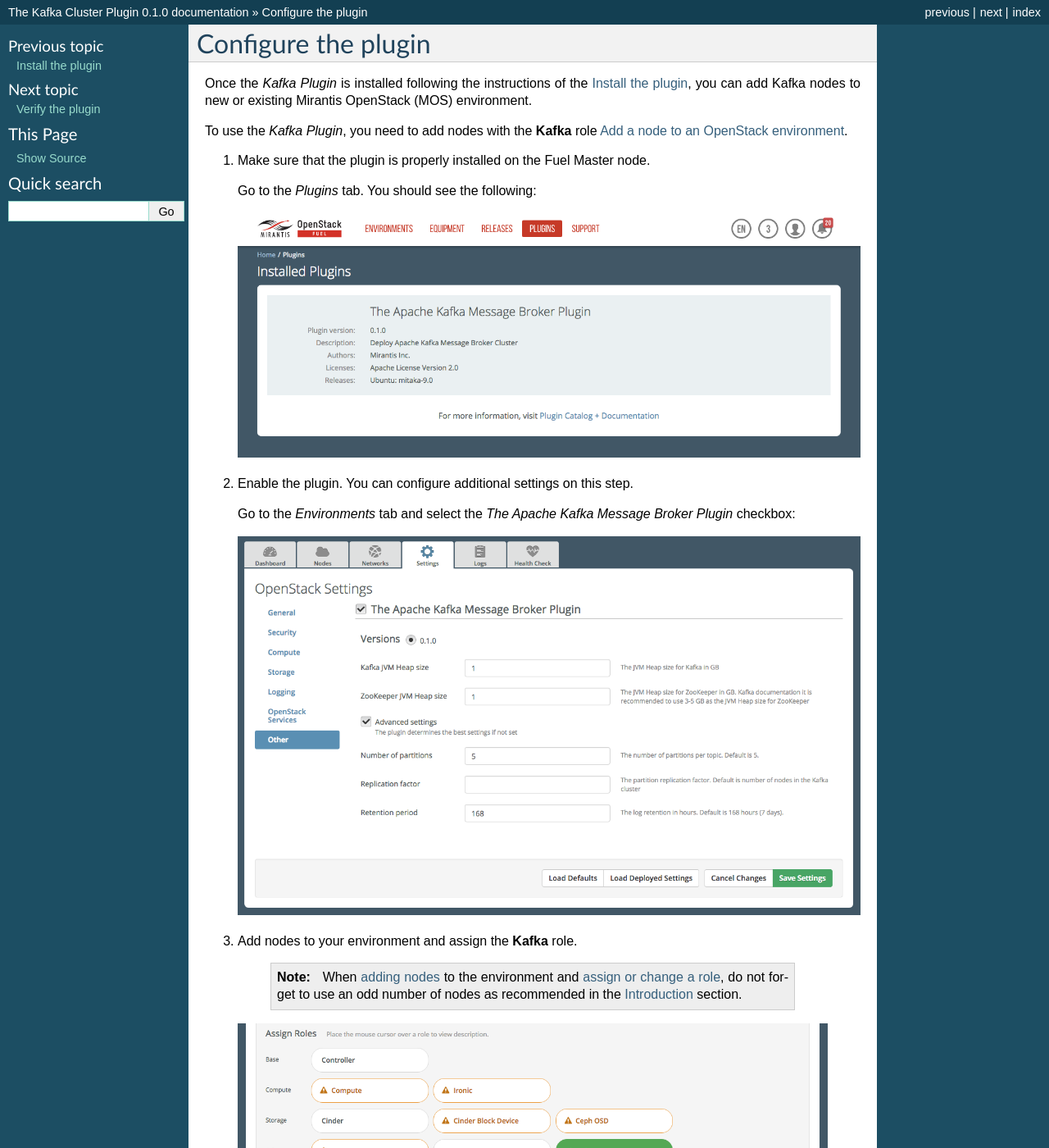
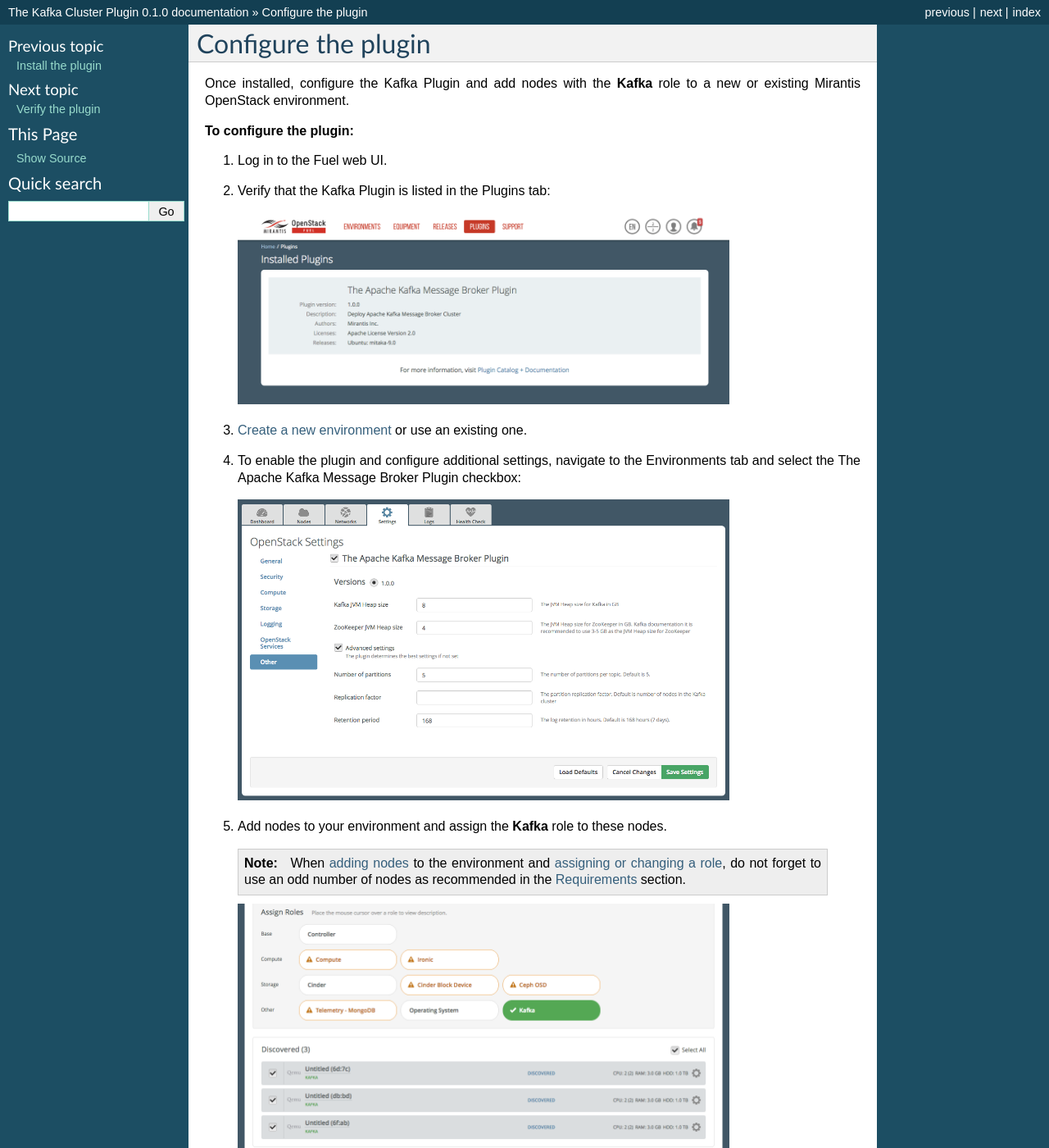
Before and after one commit to openstack-archive/fuel-plugin-kafka, a Sphinx documentation site: the page built from docs/source/configure.rst, in a window 1280 px wide and 1400 px high. Shown: the whole window at 82% size. Built offline with Sphinx 7.4.7, drawn with Linux system fonts in a browser that asks for light colours; some of the changed text lies outside the part shown.

Commit message:
[Docs] Edits the plugin guide
* Edits the Kafka Cluster Plugin documentation
* Updates the screenshots

Change-Id: Icbe4a04cc8cdc9302a38c2b223c7f88e82afd9cb

```diff
--- a/docs/source/configure.rst
+++ b/docs/source/configure.rst
@@ -3,43 +3,41 @@
 Configure the plugin
 ~~~~~~~~~~~~~~~~~~~~
 
-Once the *Kafka Plugin* is installed following the instructions of
-the :ref:`installation`, you can add Kafka nodes to new or
-existing Mirantis OpenStack (MOS) environment.
+Once installed, configure the Kafka Plugin and add nodes with the **Kafka**
+role to a new or existing Mirantis OpenStack environment.
 
-To use the *Kafka Plugin*, you need to add nodes with the **Kafka** role
-`Add a node to an OpenStack environment
-<http://docs.openstack.org/developer/fuel-docs/userdocs/fuel-user-guide/configure-environment/add-nodes.html>`_.
+**To configure the plugin:**
 
-1. Make sure that the plugin is properly installed on the Fuel Master node.
-
-   Go to the *Plugins* tab. You should see the following:
+#. Log in to the Fuel web UI.
+#. Verify that the Kafka Plugin is listed in the :guilabel:`Plugins` tab:
 
    .. image:: images/plugins-list.png
-    :width: 100%
+      :width: 450pt
 
-2. Enable the plugin. You can configure additional settings on this step.
+#. `Create a new environment <http://docs.openstack.org/developer/fuel-docs/userdocs/fuel-user-guide/create-environment/start-create-env.html>`_
+   or use an existing one.
 
-   Go to the *Environments* tab and select the *The Apache Kafka Message
-   Broker Plugin* checkbox:
+#. To enable the plugin and configure additional settings, navigate to the
+   :guilabel:`Environments` tab and select the
+   :guilabel:`The Apache Kafka Message Broker Plugin` checkbox:
 
    .. image:: images/settings.png
-    :width: 100%
+      :width: 450pt
 
-3.  Add nodes to your environment and assign the **Kafka** role.
+#.  Add nodes to your environment and assign the **Kafka** role to these nodes.
 
    .. note:: When `adding nodes
       <http://docs.openstack.org/developer/fuel-docs/userdocs/fuel-user-guide/configure-environment/add-nodes.html>`_
-      to the environment and `assign or change a role
+      to the environment and `assigning or changing a role
       <http://docs.openstack.org/developer/fuel-docs/userdocs/fuel-user-guide/configure-environment/change-roles.html>`_,
-      do not forget to use an odd number of nodes as recommended in the :ref:`introduction` section.
+      do not forget to use an odd number of nodes as recommended in the
+      :ref:`requirements` section.
 
-  .. image:: images/assign-role.png
-    :width: 100%
+   .. image:: images/assign-role.png
+      :width: 450pt
 
 4. `Verify your network configuration
    <http://docs.openstack.org/developer/fuel-docs/userdocs/fuel-user-guide/configure-environment/verify-networks.html>`_.
 
-5. `Deploy your changes
-   <http://docs.openstack.org/developer/fuel-docs/userdocs/fuel-user-guide/deploy-environment.html>`_
-   once you are done with the configuration of your environment.
+5. `Deploy your environment
+   <http://docs.openstack.org/developer/fuel-docs/userdocs/fuel-user-guide/deploy-environment.html>`_.
```
Also changed, not shown: README.md (+2 -2 lines), docs/source/install.rst (+26 -14 lines), docs/source/intro.rst (+6 -11 lines), docs/source/limitations.rst (+8 -6 lines), docs/source/requirements.rst (+9 -0 lines), docs/source/verify.rst (+22 -16 lines), docs/source/images/plugins-list.png, docs/source/images/settings.png.
